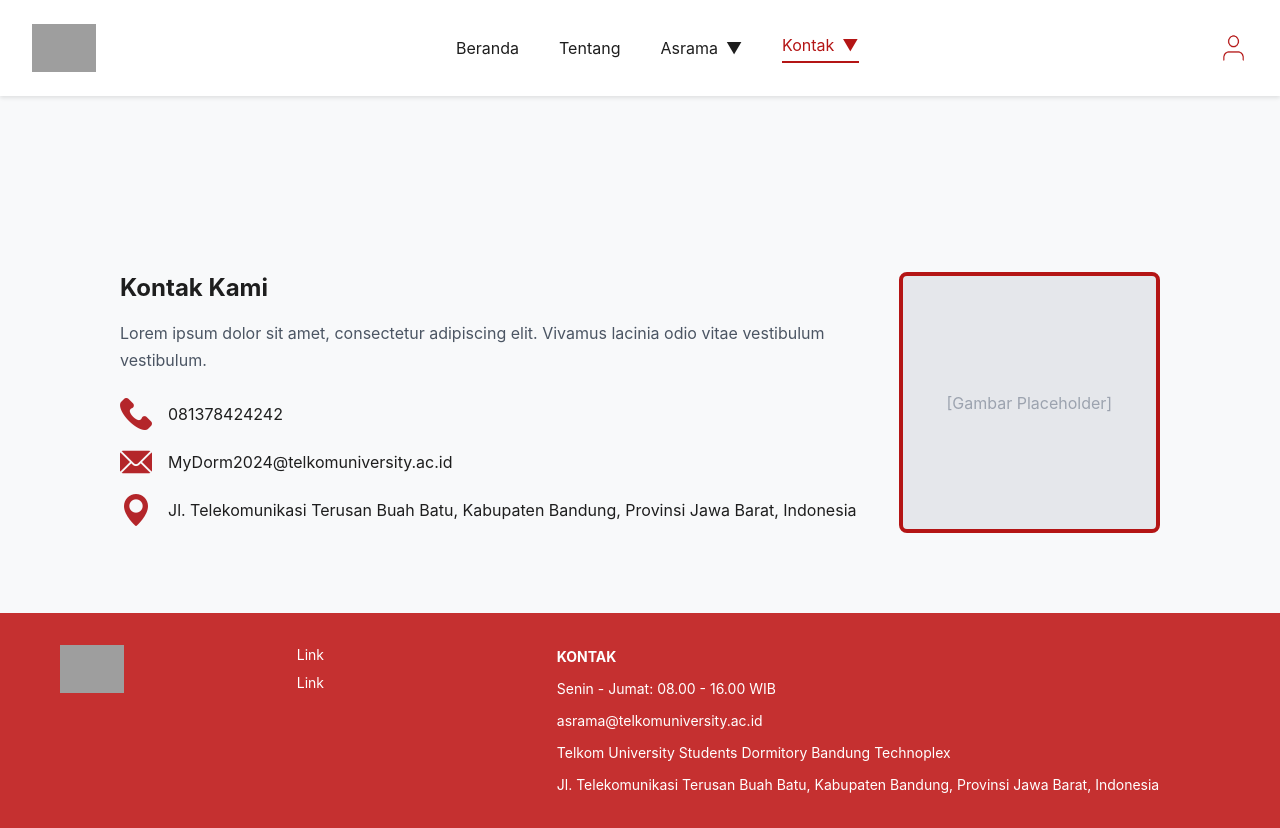
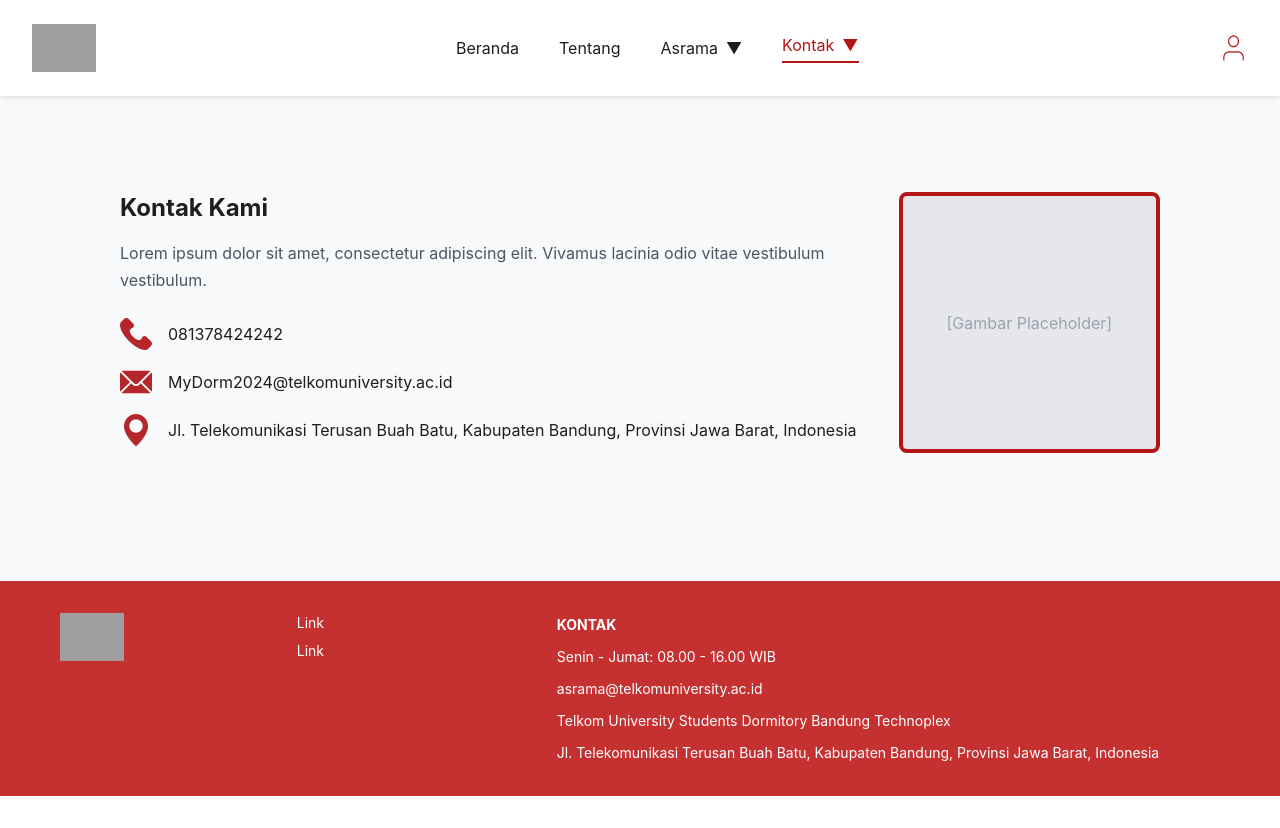
Before and after one commit to dnddsf3/IMPAL, a React (Vite) app in the folder tubes-impal/: page /kontak/hubungi in a window 1280 px wide. After the commit the page ends 800 px from the top, so only its background shows below. Built offline with nearby package versions, Linux system fonts and the light colour scheme; grey boxes are pictures that could not be loaded.

Commit message:
rapiin faq & hubungi

```diff
--- a/tubes-impal/src/Pages/FAQ.jsx
+++ b/tubes-impal/src/Pages/FAQ.jsx
@@ -203,7 +203,7 @@ const FAQ = () => {
         </section>
 
         {/* Chat Section */}
-        <section className="dormbot-section">
+        <section className="dormbot-section mb-24">
           <h2>Tanya DormBot</h2>
           <div className="chat-container">
             <div className="chat-messages">
--- a/tubes-impal/src/Pages/Hubungi.jsx
+++ b/tubes-impal/src/Pages/Hubungi.jsx
@@ -117,7 +117,7 @@ const Hubungi = () => {
       </header>
 
       {/* Main Content */}
-      <div className="main-content flex flex-wrap justify-between items-start px-10 py-20">
+      <div className="main-content flex flex-wrap justify-between items-start px-10 mt-18 mb-32">
         <div className="contact-info w-2/3">
           <h1 className="text-2xl font-bold mb-4">Kontak Kami</h1>
           <p className="text-gray-600 mb-6">
--- a/tubes-impal/src/index.css
+++ b/tubes-impal/src/index.css
@@ -255,7 +255,7 @@ body {
   margin: 4rem auto;*/
   padding: 0 2rem;
   color: #1e1e1e;
-  margin-top: 11%;
+  margin-top: 5%;
 }
 
 .faq-judul {
```
